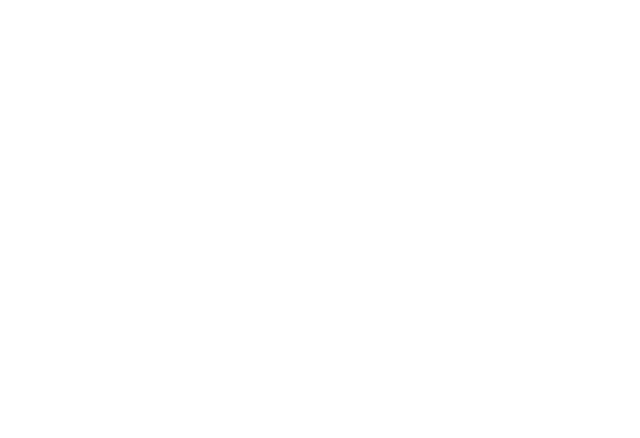
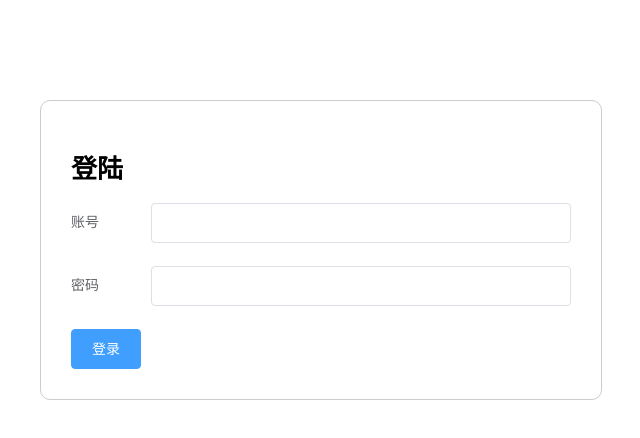
Before and after one commit to YoursOwen/Vue-Element, a Vue app: page /#/login in a window 1280 px wide. Shown: the top 438 px of the page, without its empty margins (319-959 px from the left). Built offline with nearby package versions, Linux system fonts and the light colour scheme; the HTML template or start-up script is replaced by a standard one.

Commit message:
完成登录页token获取

```diff
--- a/src/App.vue
+++ b/src/App.vue
@@ -1,7 +1,6 @@
 <template>
   <div id="app">
-
-
+    <router-view></router-view>
   </div>
 </template>
 
--- a/src/main.js
+++ b/src/main.js
@@ -5,24 +5,19 @@ import 'element-ui/lib/theme-chalk/index.css';
 Vue.use(ElementUI);
 
 import router from './router'
+import App from './App'
+import store from '../store/index'
 
-//引入vuex
-import Vuex from 'vuex'
-Vue.use(Vuex);
-
-
-import App from './App'
-
-
-
-
-
+import axios from 'axios'
+Vue.prototype.$http = axios
+axios.defaults.baseURL = 'http://litc.pro:9999/v1';
 
 Vue.config.productionTip = false
 
 /* eslint-disable no-new */
 new Vue({
   el: '#app',
+  render: h => h(App),
   router,
-  render: h => h(App)
+  store
 })
--- /dev/null
+++ b/src/pages/login/index.vue
@@ -0,0 +1,68 @@
+<template>
+  <div class="login-container">
+    <h1 class="title">登陆</h1>
+    <el-form :label-position="labelPosition" label-width="80px" :model="formLabelAlign">
+      <el-form-item label="账号">
+        <el-input v-model="formLabelAlign.name"></el-input>
+      </el-form-item>
+      <el-form-item label="密码">
+        <el-input type="password" v-model="formLabelAlign.password"></el-input>
+      </el-form-item>
+      <el-button type="primary" @click="postLoginHandler">登录</el-button>
+
+    </el-form>
+  </div>
+</template>
+
+<script>
+  export default {
+    data() {
+      return {
+        labelPosition: 'left',
+        formLabelAlign: {
+          name: '',
+          password: ''
+        }
+      };
+    },
+    created() {
+
+    },
+    methods: {
+      postLoginHandler() {
+        if(this.formLabelAlign.name.trim() == "" || this.formLabelAlign.password.trim() == "") return alert("请输入账号或密码")
+
+        this.$http.post('/users/login',{
+          username: this.formLabelAlign.name,
+          password: this.formLabelAlign.password
+        })
+        .then(res => {
+          if(res.data.status === 200) {
+            alert("登陆成功！")
+
+          // 第一次登录成功时，服务器会生成token令牌，
+          //成功后要将token保存到本地，以供后面使用
+          localStorage.setItem("token",res.data.data.token)
+          }
+        })
+        .catch(err => {
+          console.log(err)
+        })
+      }
+    }
+  }
+</script>
+
+<style lang="less" scoped>
+  .login-container {
+    width: 31.25rem;
+    margin: 100px auto;
+    border: 1px solid #ccc;
+    border-radius: .625rem;
+    padding: 1.875rem;
+    .title {
+      font-size: 1.625rem;
+    }
+
+  }
+</style>
--- a/src/router/index.js
+++ b/src/router/index.js
@@ -1,11 +1,20 @@
 import Vue from 'vue'
 import Router from 'vue-router'
+import loginComponent from "../pages/login"
 
 
 Vue.use(Router)
 
 export default new Router({
   routes: [
+    {
+      path:"/",
+      redirect:"/login"
+    },
+    {
+      path:"/login",
+      component:loginComponent
+    },
 
   ]
 })
--- /dev/null
+++ b/store/getters.js
@@ -0,0 +1,3 @@
+export default {
+
+}
--- /dev/null
+++ b/store/index.js
@@ -0,0 +1,18 @@
+import Vue from 'vue'
+import Vuex from 'vuex'
+Vue.use(Vuex);
+import getters from './getters'
+import mutations from './mutations'
+
+const state = {
+  test:"我是test"
+
+
+}
+
+export default new Vuex.Store({
+  state,
+  getters,
+  mutations
+
+})
--- /dev/null
+++ b/store/mutations.js
@@ -0,0 +1,3 @@
+export default {
+
+}
```
